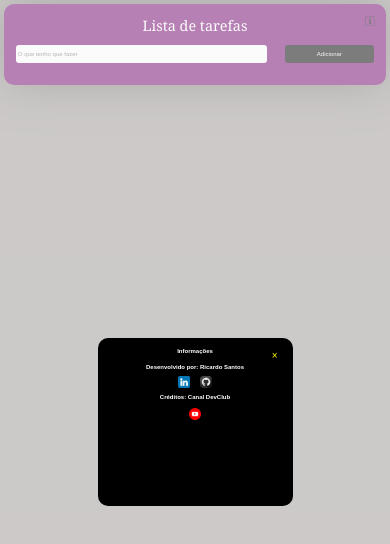
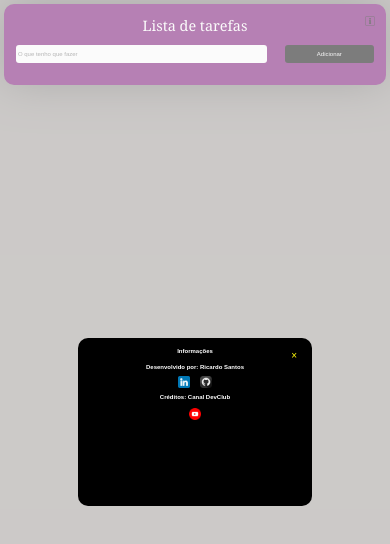
Before and after one commit to ricardobsan/ListaTarefas, a plain HTML site: page index.html in a window 390 px wide. Both pictures are taken after a click on the picture 370 px from the left and 20 px from the top of the page. Drawn offline with Linux system fonts and the light colour scheme.

Commit message:
Update informacao.css

```diff
--- a/css/informacao.css
+++ b/css/informacao.css
@@ -168,7 +168,7 @@
         border-radius: 10px;
         padding: 0;
         width: 60%;
-        height: 75vh;
+        height: 20vh;
         color: white;
     }
 
@@ -190,16 +190,3 @@
 
 
 }
-
-@media(max-width:430px){
-
-
-    .popup {
-
-
-        width: 50%;
-        height: 20vh;
-
-
-    }
-}
```
